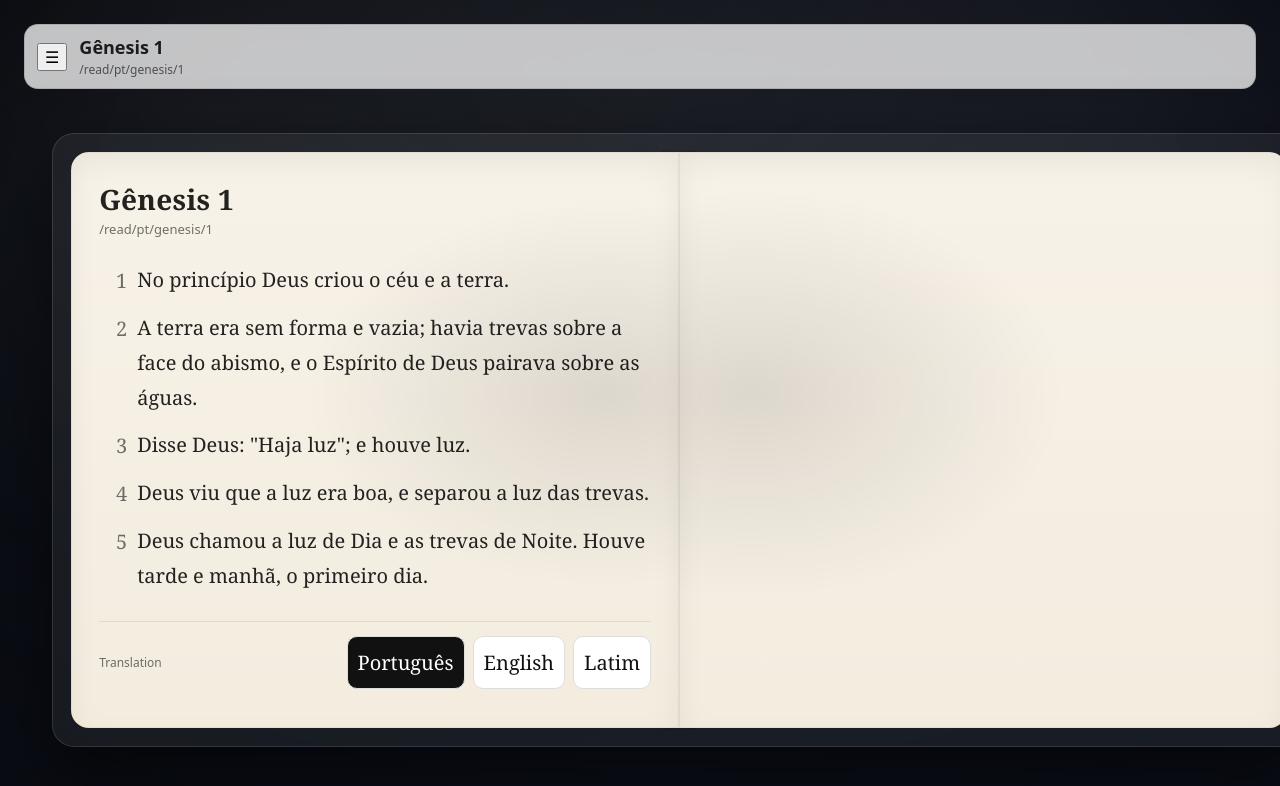
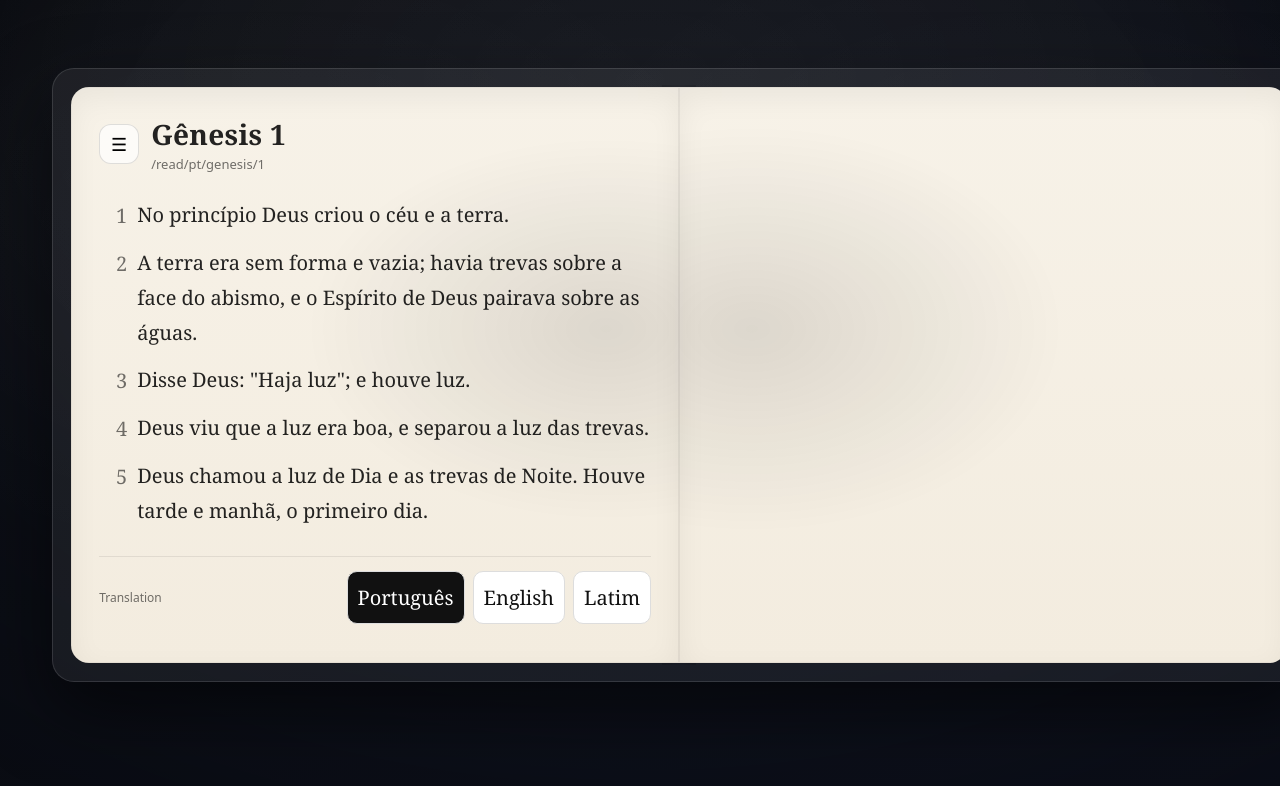
Before and after one commit to joaohb07/bible, a React (Vite) app: page /read/pt/genesis/1 in a window 1280 px wide. Shown: the top 786 px of the page. Built offline with nearby package versions, Linux system fonts and the light colour scheme.

Commit message:
feat(reader): move navigation trigger into page header

```diff
--- a/src/features/reader/components/BookOpen.tsx
+++ b/src/features/reader/components/BookOpen.tsx
@@ -9,6 +9,7 @@ export default function BookOpen(props: {
   translation: TranslationId;
   book: BookId;
   chapter: number;
+  onOpenNav: () => void;
 }) {
   const res = useChapter(props);
 
@@ -22,8 +23,6 @@ export default function BookOpen(props: {
   if (res.error) return <div className="glass" style={{ padding: 16 }}>Error: {res.error}</div>;
   if (!res.data) return null;
 
-
-  // res.data is guaranteed here because loading/error are handled
   return (
     <div className="book-spread">
       <div className="book-gutter" />
@@ -32,6 +31,16 @@ export default function BookOpen(props: {
         {/* Left page */}
         <section className="page page-left" aria-label="Left page">
           <header className="page-header">
+            <button
+              type="button"
+              className="page-nav-btn"
+              onClick={props.onOpenNav}
+              aria-label="Open menu"
+              title="Menu"
+            >
+              ☰
+            </button>
+
             <div>
               <h2>{title}</h2>
               <div className="page-sub">
@@ -47,6 +56,7 @@ export default function BookOpen(props: {
               chapter={props.chapter}
               data={res.data}
             />
+
             <div className="book-footer">
               <div className="book-footer-left">Translation</div>
 
--- a/src/features/reader/components/BookStage.tsx
+++ b/src/features/reader/components/BookStage.tsx
@@ -5,6 +5,7 @@ export default function BookStage(props: {
   translation: TranslationId;
   book: BookId;
   chapter: number;
+  onOpenNav: () => void;
 }) {
   return (
     <div className="app-stage">
--- a/src/pages/ReaderPage/ReaderPage.tsx
+++ b/src/pages/ReaderPage/ReaderPage.tsx
@@ -2,8 +2,6 @@ import { useParams } from "react-router-dom";
 import { useState } from "react";
 import BookStage from "../../features/reader/components/BookStage";
 import DrawerNav from "../../features/nav/components/DrawerNav";
-import LanguagePicker from "../../features/settings/components/LanguagePicker";
-import ReaderHeader from "../../features/reader/components/ReaderHeader";
 import type { TranslationId } from "../../shared/bible/refs";
 
 export default function ReaderPage() {
@@ -16,16 +14,13 @@ export default function ReaderPage() {
 
   return (
     <div style={{ padding: 24 }}>
-      <ReaderHeader
-        translation={t}
-        bookId={b}
-        chapter={c}
-        onOpenNav={() => setOpen(true)}
-      />
-
-
       <div style={{ marginTop: 16 }}>
-        <BookStage translation={t} book={b} chapter={c} />
+        <BookStage
+          translation={t}
+          book={b}
+          chapter={c}
+          onOpenNav={() => setOpen(true)}
+        />
       </div>
 
       <DrawerNav
--- a/src/styles/book.css
+++ b/src/styles/book.css
@@ -3,6 +3,7 @@
 :root {
   --paper: #f7f2e8;         /* off-white (future pages) */
   --paper-edge: #efe6d7;
+  --ink: rgba(0,0,0,0.86);
 
   --cover: #3a2416;         /* deep brown */
   --cover-2: #2e1b10;       /* darker edge */
@@ -204,10 +205,32 @@
 
 /* Reader header inside page */
 .page-header {
-  display: flex;
+  display: grid;
+  grid-template-columns: auto 1fr;
   align-items: center;
   gap: 12px;
   margin-bottom: 18px;
+}
+
+.page-nav-btn {
+  width: 40px;
+  height: 40px;
+  border-radius: 12px;
+  border: 1px solid rgba(0,0,0,0.12);
+  background: rgba(255,255,255,0.70);
+  cursor: pointer;
+  display: grid;
+  place-items: center;
+  font-size: 18px;
+  line-height: 1;
+}
+
+.page-nav-btn:hover {
+  background: rgba(255,255,255,0.92);
+}
+
+.page-nav-btn:active {
+  transform: translateY(1px);
 }
 
 .page-header h2 {
@@ -217,6 +240,7 @@
   letter-spacing: 0.01em;
   font-size: clamp(22px, 2.2vw, 28px);
 }
+
 
 .page-sub {
   margin-top: 2px;
```
